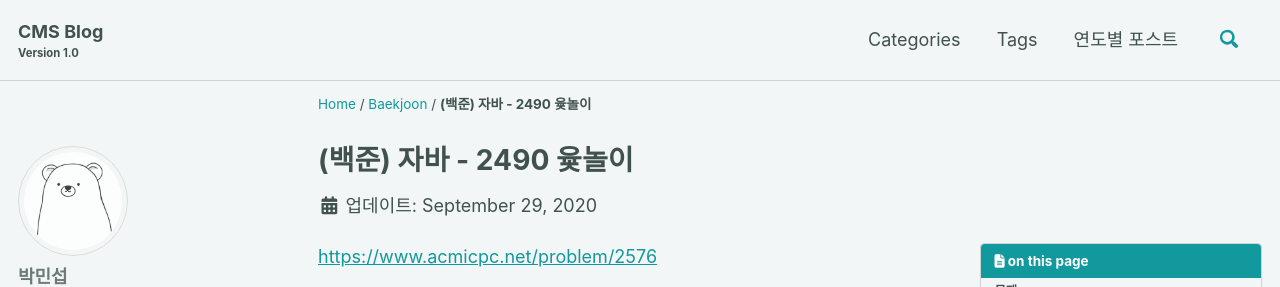
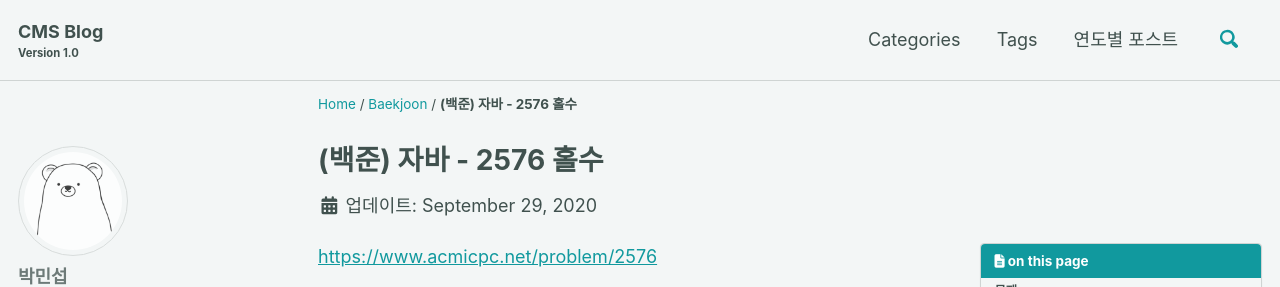
Before and after one commit to parkminseob/parkminseob.github.io, a Jekyll site: the page built from _posts/baekjoon/2020-09-29-baekjoon-2576.md, in a window 1280 px wide and 900 px high. Shown: the top 287 px of the window. Built offline with Jekyll 4.4.1, drawn with Linux system fonts in a browser that asks for light colours; cached includes are drawn as plain includes; nearby versions of some CDN libraries; comment, search, counter and statistics services are not loaded.

Commit message:
알고리즘

```diff
--- a/_posts/baekjoon/2020-09-29-baekjoon-2576.md
+++ b/_posts/baekjoon/2020-09-29-baekjoon-2576.md
@@ -1,5 +1,5 @@
 ---
-title: (백준) 자바 - 2490 윷놀이
+title: (백준) 자바 - 2576 홀수
 layout: single
 author_profile: true
 read_time: true
```
